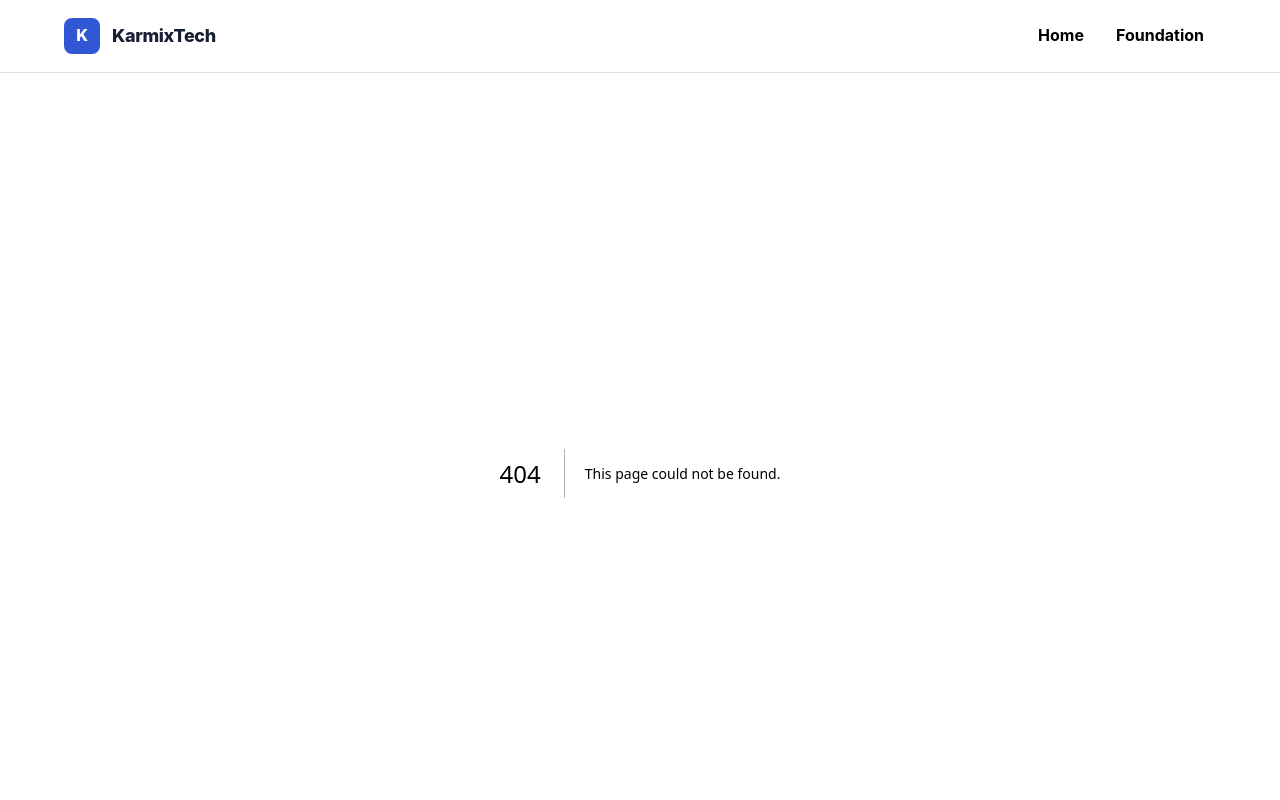
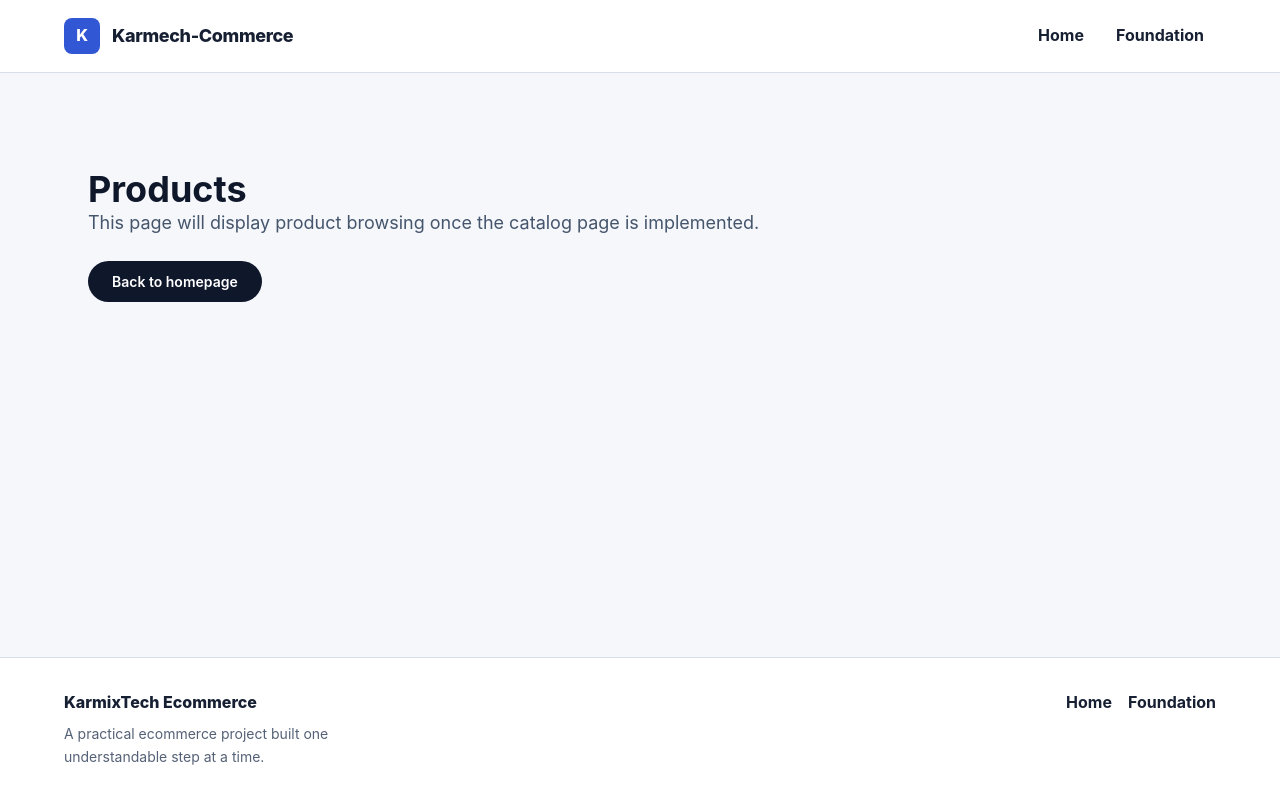
Before and after one commit to rafi-2024/KarmixTech_Ecommerce, a Next.js app: page /products in a window 1280 px wide. Before the commit this address had no page. Shown: the top 800 px of the page. Built offline with nearby package versions, Linux system fonts and the light colour scheme.

Commit message:
feat: add FeaturedProducts and ProductCard components; implement GlobalError and NotFoundPage

```diff
--- /dev/null
+++ b/src/app/global-error.tsx
@@ -0,0 +1,23 @@
+"use client";
+
+export default function GlobalError({ error }: { error: Error }) {
+  return (
+    <div className="container mx-auto px-6 py-24 text-center">
+      <p className="text-sm font-semibold uppercase tracking-[0.32em] text-red-600">
+        Something went wrong
+      </p>
+      <h1 className="mt-4 text-4xl font-bold text-slate-900">
+        An unexpected error occurred.
+      </h1>
+      <p className="mt-4 text-lg leading-8 text-slate-600">
+        {error?.message ?? "Please try again later."}
+      </p>
+      <a
+        href="/"
+        className="mt-10 inline-flex rounded-full bg-slate-900 px-6 py-3 text-sm font-semibold text-white transition hover:bg-slate-800"
+      >
+        Back to homepage
+      </a>
+    </div>
+  );
+}
--- /dev/null
+++ b/src/app/not-found.tsx
@@ -0,0 +1,23 @@
+import Link from "next/link";
+
+export default function NotFoundPage() {
+  return (
+    <div className="container mx-auto px-6 py-24 text-center">
+      <p className="text-sm font-semibold uppercase tracking-[0.32em] text-blue-600">
+        Page not found
+      </p>
+      <h1 className="mt-4 text-4xl font-bold text-slate-900">
+        We couldn&apos;t find that page.
+      </h1>
+      <p className="mt-4 text-lg leading-8 text-slate-600">
+        The link may be broken or the page may have moved.
+      </p>
+      <Link
+        href="/"
+        className="mt-10 inline-flex rounded-full bg-slate-900 px-6 py-3 text-sm font-semibold text-white transition hover:bg-slate-800"
+      >
+        Back to Homepage
+      </Link>
+    </div>
+  );
+}
--- a/src/app/page.tsx
+++ b/src/app/page.tsx
@@ -1,10 +1,12 @@
 import Hero from "@/components/home/Hero";
 import FeaturedCategories from "@/components/home/FeaturedCategories";
+import FeaturedProducts from "@/components/home/FeaturedProducts";
 
 export default function HomePage() {
   return (
     <>
       <Hero />
+      <FeaturedProducts />
       <FeaturedCategories />
     </>
   );
--- /dev/null
+++ b/src/app/products/page.tsx
@@ -0,0 +1,22 @@
+import Link from "next/link";
+
+export default function ProductsPage() {
+  return (
+    <div className="container mx-auto px-6 py-24">
+      <h1 className="text-4xl font-bold text-slate-900">
+        Products
+      </h1>
+      <p className="mt-4 text-lg text-slate-600">
+        This page will display product browsing once the catalog page is implemented.
+      </p>
+      <div className="mt-8">
+        <Link
+          href="/"
+          className="rounded-full bg-slate-900 px-6 py-3 text-sm font-semibold text-white transition hover:bg-slate-800"
+        >
+          Back to homepage
+        </Link>
+      </div>
+    </div>
+  );
+}
--- /dev/null
+++ b/src/components/home/FeaturedProducts.tsx
@@ -0,0 +1,46 @@
+import { db } from "@/lib/db";
+import ProductCard from "./ProductCard";
+
+export default async function FeaturedProducts() {
+  const products = await db.product.findMany({
+    where: { status: "ACTIVE" },
+    include: { category: true },
+    orderBy: { createdAt: "desc" },
+    take: 4,
+  });
+
+  return (
+    <section id="featured-products" className="bg-slate-50 py-24">
+      <div className="container mx-auto px-6">
+        <div className="mb-12 text-center">
+          <p className="text-sm font-semibold uppercase tracking-[0.32em] text-blue-600">
+            Featured Products
+          </p>
+          <h2 className="mt-4 text-4xl font-bold text-slate-900 sm:text-5xl">
+            Browse popular items from our catalog.
+          </h2>
+          <p className="mt-4 text-lg text-slate-600">
+            These featured products are pulled directly from your PostgreSQL database.
+          </p>
+        </div>
+
+        {products.length === 0 ? (
+          <div className="rounded-3xl border border-dashed border-slate-300 bg-white px-8 py-20 text-center">
+            <p className="text-lg font-semibold text-slate-900">
+              No featured products are available yet.
+            </p>
+            <p className="mt-3 text-slate-600">
+              Seed the database and refresh to see the latest catalog.
+            </p>
+          </div>
+        ) : (
+          <div className="grid gap-8 md:grid-cols-2 xl:grid-cols-4">
+            {products.map((product) => (
+              <ProductCard key={product.id} product={product} />
+            ))}
+          </div>
+        )}
+      </div>
+    </section>
+  );
+}
--- /dev/null
+++ b/src/components/home/ProductCard.tsx
@@ -0,0 +1,59 @@
+import Image from "next/image";
+import Link from "next/link";
+import type { Category, Product } from "@prisma/client";
+
+interface ProductCardProps {
+  product: Product & { category: Category };
+}
+
+const categoryImageMap: Record<string, string> = {
+  electronics: "/images/categories/electronics.png",
+  clothing: "/images/categories/fashion.png",
+  home: "/images/categories/home.png",
+  beauty: "/images/categories/beauty.png",
+};
+
+function getProductImage(categorySlug: string) {
+  return categoryImageMap[categorySlug] ?? "/images/categories/home.png";
+}
+
+export default function ProductCard({ product }: ProductCardProps) {
+  return (
+    <article className="overflow-hidden rounded-3xl border border-slate-200 bg-white shadow-sm transition hover:-translate-y-1 hover:shadow-lg">
+      <div className="relative aspect-[4/3] overflow-hidden">
+        <Image
+          src={getProductImage(product.category.slug)}
+          alt={product.category.name}
+          fill
+          className="object-cover transition duration-500 hover:scale-105"
+        />
+      </div>
+
+      <div className="p-6">
+        <p className="text-sm font-medium uppercase tracking-[0.24em] text-slate-500">
+          {product.category.name}
+        </p>
+
+        <h3 className="mt-3 text-xl font-semibold text-slate-900">
+          {product.name}
+        </h3>
+
+        <p className="mt-3 text-sm leading-6 text-slate-600">
+          {product.stock > 0 ? "In stock" : "Out of stock"}
+        </p>
+
+        <div className="mt-6 flex items-center justify-between gap-4">
+          <span className="text-lg font-semibold text-slate-900">
+            ${product.price.toFixed(2)}
+          </span>
+          <Link
+            href="/products"
+            className="rounded-full bg-slate-900 px-4 py-2 text-sm font-semibold text-white transition hover:bg-slate-800"
+          >
+            Shop
+          </Link>
+        </div>
+      </div>
+    </article>
+  );
+}
--- a/src/components/site-header/site-header.tsx
+++ b/src/components/site-header/site-header.tsx
@@ -41,7 +41,7 @@ export function SiteHeader() {
           <span className={styles.brandMark} aria-hidden="true">
             K
           </span>
-          <span>KarmixTech</span>
+          <span>Karmech-Commerce</span>
         </Link>
 
         <button
```
